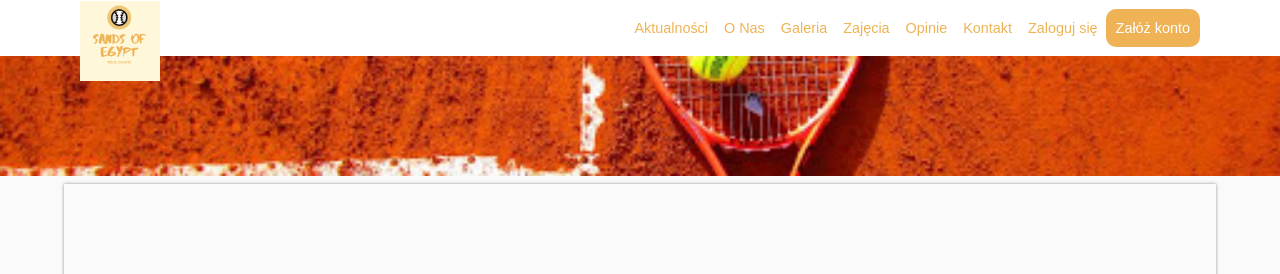
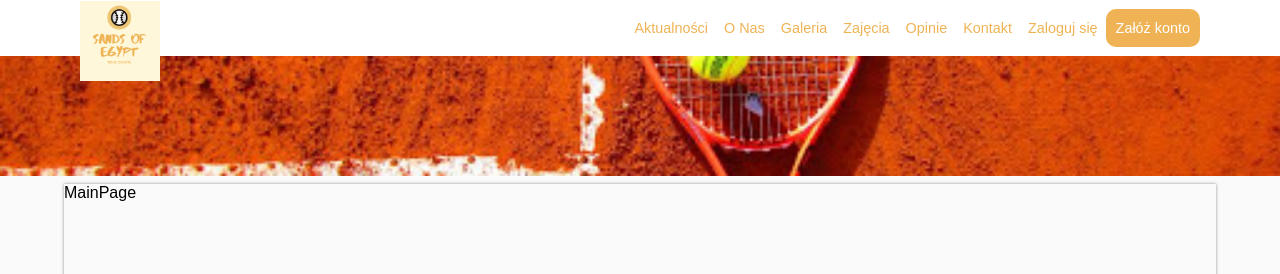
Before and after one commit to tenis4group/FrontTenisServicesProjetct, a React (Create React App) app: page / in a window 1280 px wide. Shown: the top 274 px of the page. Built offline with nearby package versions, Linux system fonts and the light colour scheme; what react-google-maps would draw is missing.

Commit message:
add mainpage

```diff
--- a/src/App.js
+++ b/src/App.js
@@ -1,6 +1,7 @@
 import React, { Component } from "react";
 import { BrowserRouter as Router, Route, Switch } from "react-router-dom";
 
+import MainPage from "./components/MainPage";
 import Header from "./layouts/Header";
 import News from "./components/News/News";
 import Gallery from "./components/Gallery";
@@ -21,7 +22,7 @@ class App extends Component {
           <Header />
           <main className="main">
             <Switch>
-              <Route path="/" exact />
+              <Route path="/" exact component={MainPage} />
               <Route path="/news" component={News} />
               <Route path="/gallery" component={Gallery} />
               <Route path="/aboutus" component={AboutUs} />
--- /dev/null
+++ b/src/components/MainPage.js
@@ -0,0 +1,7 @@
+import React from "react";
+
+const MainPage = () => {
+  return <div className="mainPage">MainPage</div>;
+};
+
+export default MainPage;
```
